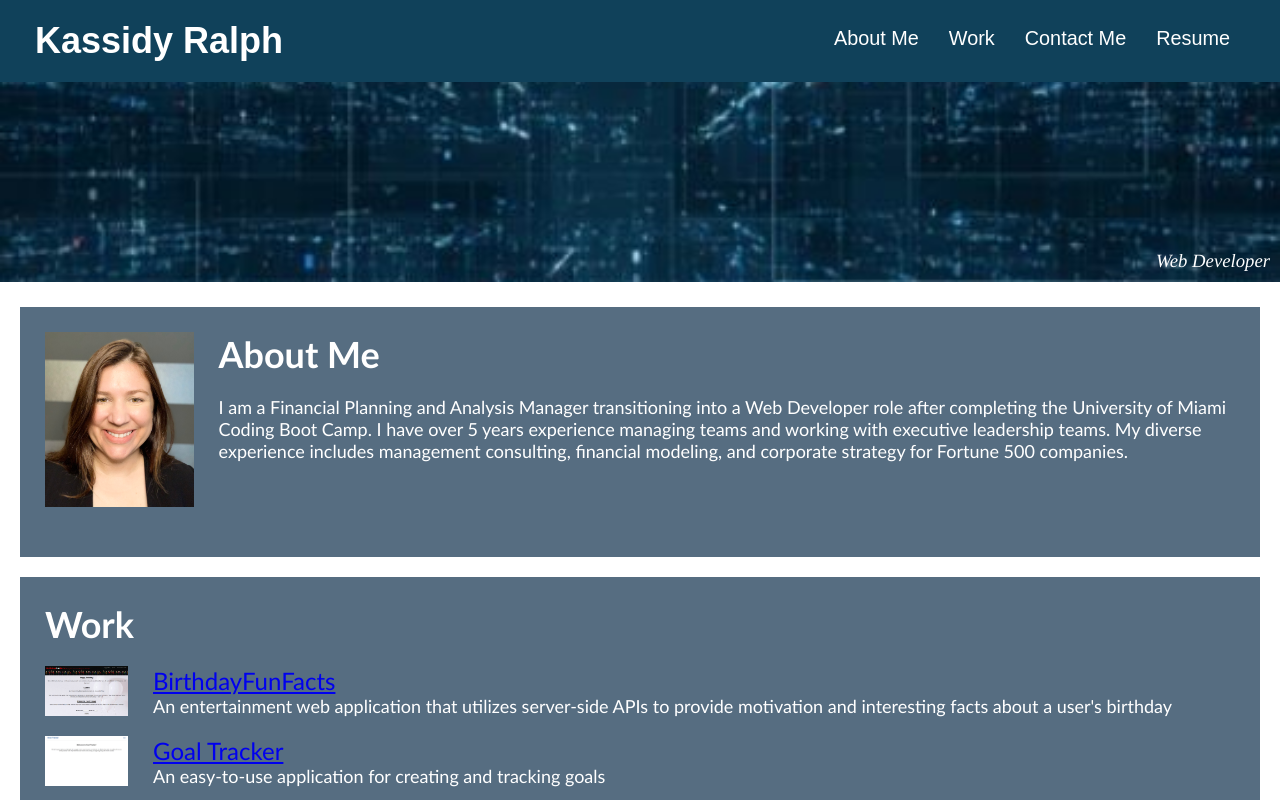
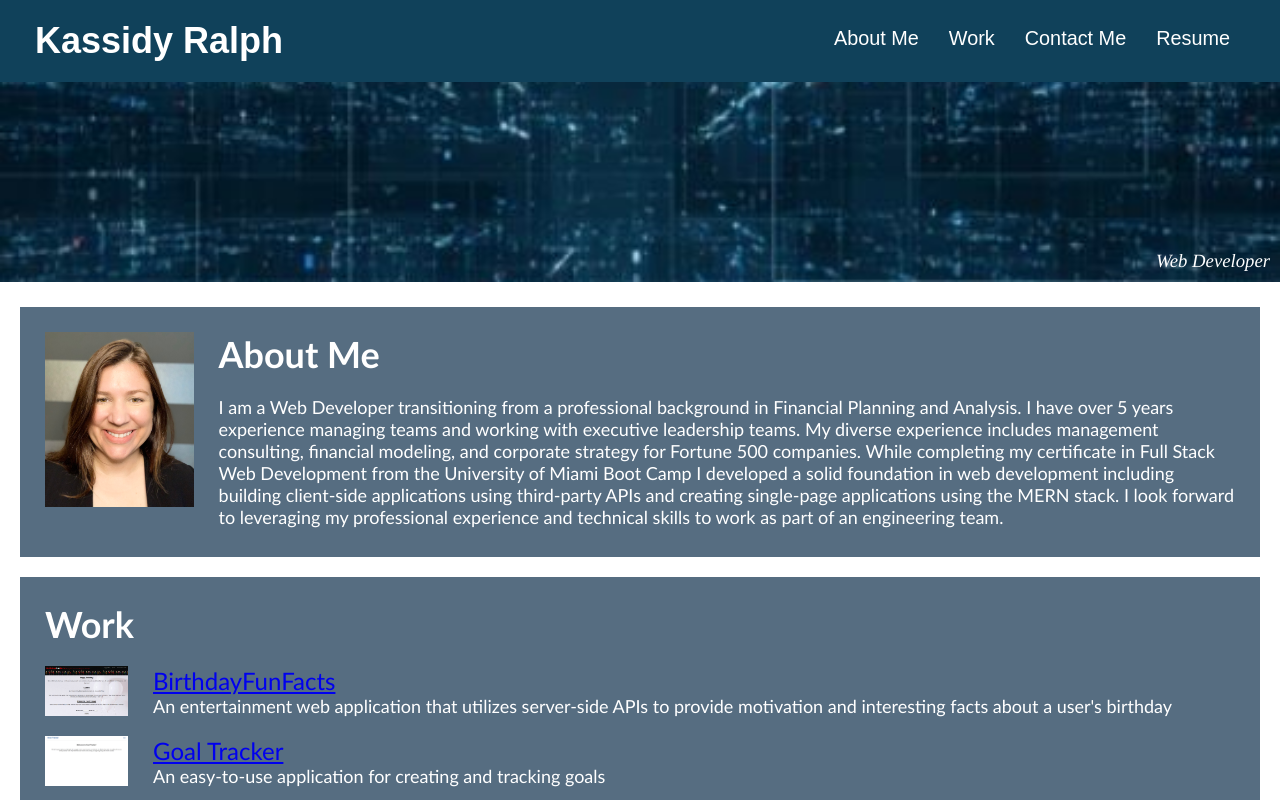
Before and after one commit to kassidyr/React-Portfolio, a React (Create React App) app: page / in a window 1280 px wide. Shown: the top 800 px of the page. Built offline with nearby package versions, Linux system fonts and the light colour scheme.

Commit message:
updated About Me

```diff
--- a/src/components/About/index.js
+++ b/src/components/About/index.js
@@ -7,7 +7,7 @@ function About() {
     <img src={profilePic} class="float-left" alt="Kassidy Ralph portrait" />
     <h2>About Me</h2>
     <p>
-        I am a Financial Planning and Analysis Manager transitioning into a Web Developer role after completing the University of Miami Coding Boot Camp. I have over 5 years experience managing teams and working with executive leadership teams. My diverse experience includes management consulting, financial modeling, and corporate strategy for Fortune 500 companies.
+    I am a Web Developer transitioning from a professional background in Financial Planning and Analysis. I have over 5 years experience managing teams and working with executive leadership teams. My diverse experience includes management consulting, financial modeling, and corporate strategy for Fortune 500 companies. While completing my certificate in Full Stack Web Development from the University of Miami Boot Camp I developed a solid foundation in web development including building client-side applications using third-party APIs and creating single-page applications using the MERN stack. I look forward to leveraging my professional experience and technical skills to work as part of an engineering team.
     </p>
  </div>
 );
```
Also changed, not shown: 1 other file (tests, documents, lock files or other folders).
